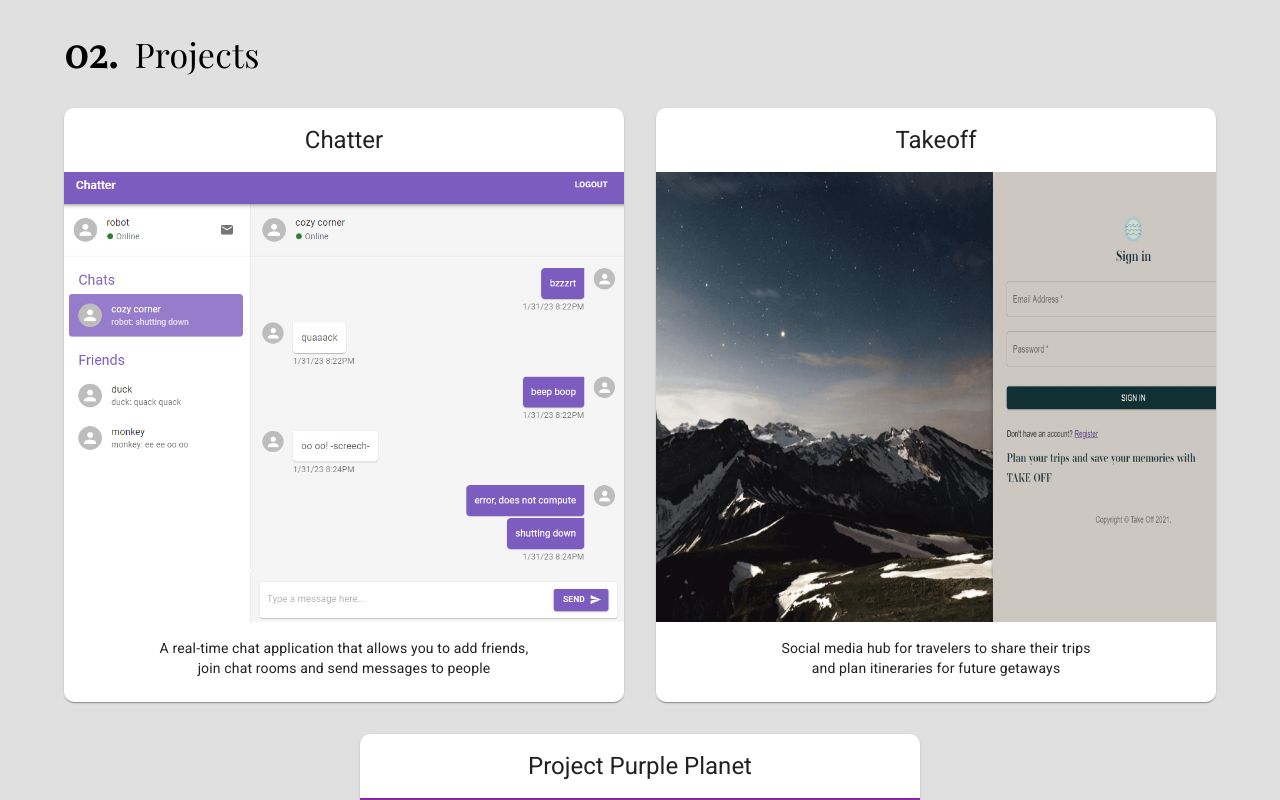
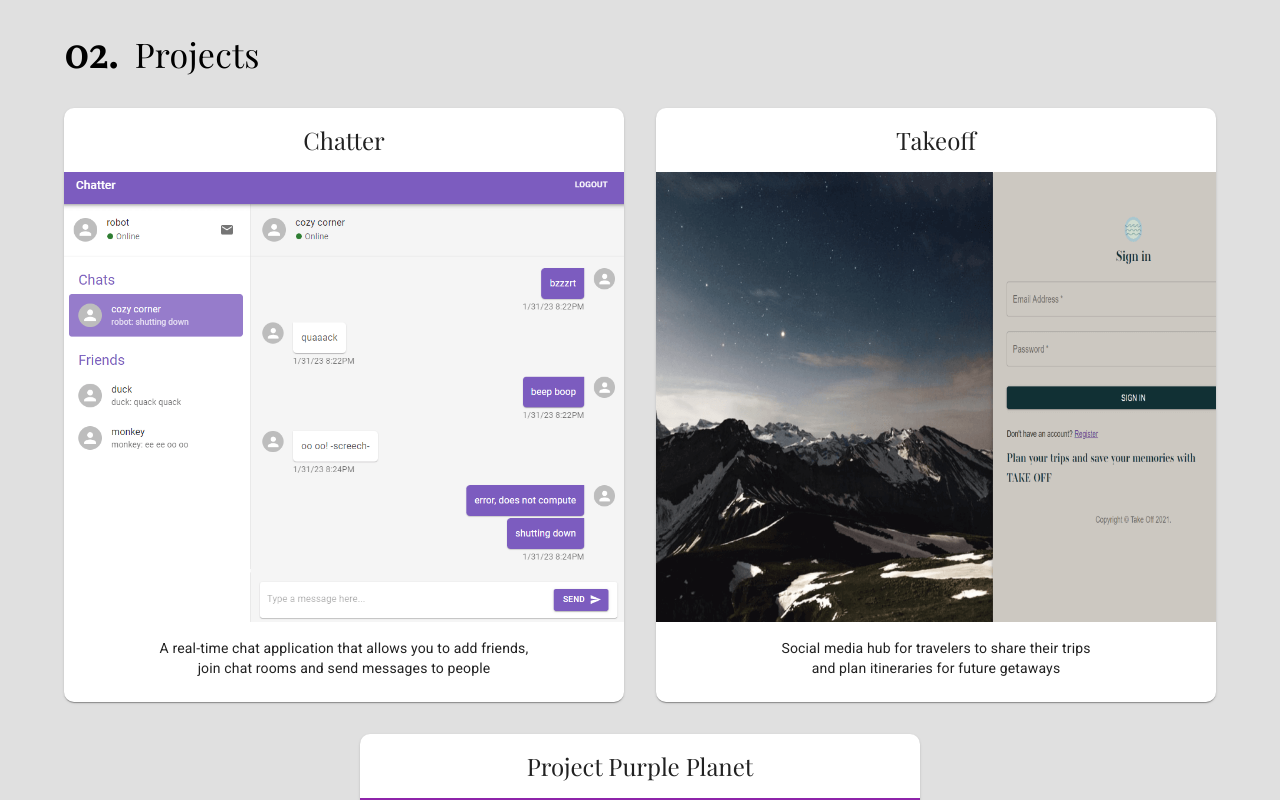
Before and after one commit to sossw1/React-Portfolio, a React (Create React App) app: page / in a window 1280 px wide. Shown: the part 480-1280 px from the top of the page. Built offline with nearby package versions, Linux system fonts and the light colour scheme.

Commit message:
project title font family and size

```diff
--- a/src/components/Projects.tsx
+++ b/src/components/Projects.tsx
@@ -27,7 +27,13 @@ export default function Projects() {
               borderRadius: '10px'
             }}
           >
-            <CardHeader title='Chatter' />
+            <CardHeader
+              title={
+                <Typography variant='h5' sx={{ ...theme.serif }}>
+                  Chatter
+                </Typography>
+              }
+            />
             <CardMedia
               component='img'
               image='/images/chatter-screenshot.png'
@@ -45,7 +51,13 @@ export default function Projects() {
         </Grid>
         <Grid item textAlign='center' xs={12} sm={10} md={8} lg={6}>
           <Card sx={{ borderRadius: '10px' }}>
-            <CardHeader title='Takeoff' />
+            <CardHeader
+              title={
+                <Typography variant='h5' sx={{ ...theme.serif }}>
+                  Takeoff
+                </Typography>
+              }
+            />
             <CardMedia
               component='img'
               image='/images/takeoff-screenshot.png'
@@ -62,7 +74,13 @@ export default function Projects() {
         </Grid>
         <Grid item textAlign='center' xs={12} sm={10} md={8} lg={6}>
           <Card sx={{ borderRadius: '10px' }}>
-            <CardHeader title='Project Purple Planet' />
+            <CardHeader
+              title={
+                <Typography variant='h5' sx={{ ...theme.serif }}>
+                  Project Purple Planet
+                </Typography>
+              }
+            />
             <CardMedia
               component='img'
               image='/images/purple-planet-screenshot.png'
```
